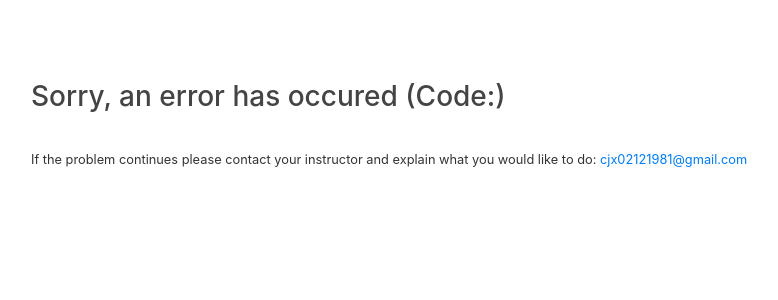
After one commit to ChrisEng0212/travel-eng, a Python web app: template templates/instructor/errors.html in a window 1280 px wide. The commit adds this page. Shown: the top 300 px of the page, without its empty margins (69-847 px from the left). Run offline with Jinja, Linux system fonts and the light colour scheme; the template is opened without the code that fills it, so the values that code supplies are empty; some libraries are stand-ins or nearby versions.

Commit message:
UpdateFromMaster

```diff
--- a/templates/admin/account.html
+++ b/templates/admin/account.html
@@ -7,6 +7,7 @@
         <!-- defined in models.py and imports to routes.py-->
         <div class="media-body">
             <h2 class="account-heading">{{ current_user.username }}</h2>
+            <h3>{{ current_user.studentID }}</h3>
             <p class="text-secondary">{{ current_user.email }}</p>
         </div>
     </div>
@@ -21,7 +22,7 @@
             <!-- username div taken out-->
 
             <div class="form-group", id="fileUpload", onchange="submit()">
-                {{ form.picture.label (class="btn btn-outline-success btn-sm")}}
+                {{ form.picture.label (class="btn btn-outline-secondary btn-sm")}}
                 {{ form.picture(class="form-control-file") }}
                 {% if form.picture.errors %}
                     {% for error in form.picture.errors %}
--- /dev/null
+++ b/templates/instructor/errors.html
@@ -0,0 +1,18 @@
+{% extends "layout.html" %}
+
+{% block content %}
+
+
+<div class="container">
+
+	<h3> Sorry, an error has occured (Code:{{error}}) </h3>
+	<br>
+
+
+	<p><small>If the problem continues please contact your instructor and explain what you would like to do:
+	<a href='mailto:cjx02121981@gmail.com'>cjx02121981@gmail.com</a> </small></p>
+
+
+<div>
+
+{% endblock content %}
--- a/templates/instructor/home.html
+++ b/templates/instructor/home.html
@@ -46,7 +46,7 @@
 {% else %}
 <div class="content-section">
 <legend class="border-bottom mb-4">Welcome</legend>
-    <h1> Please <a href= "{{ url_for ('login') }}">'Login' </a> or 'Join' the course </h1>
+    <h1> Please <a href= "{{ url_for ('login') }}">Login</a> or <a href= "{{ url_for ('register') }}">Join</a> the course </h1>
 </div>
 {% endif %}
 
```
Also changed, not shown: routesAdmin.py (+10 -0 lines).
